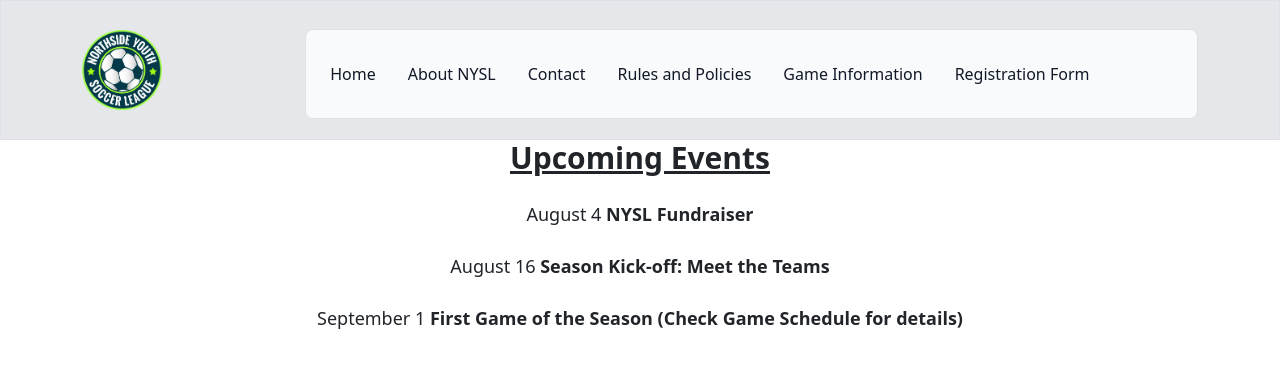
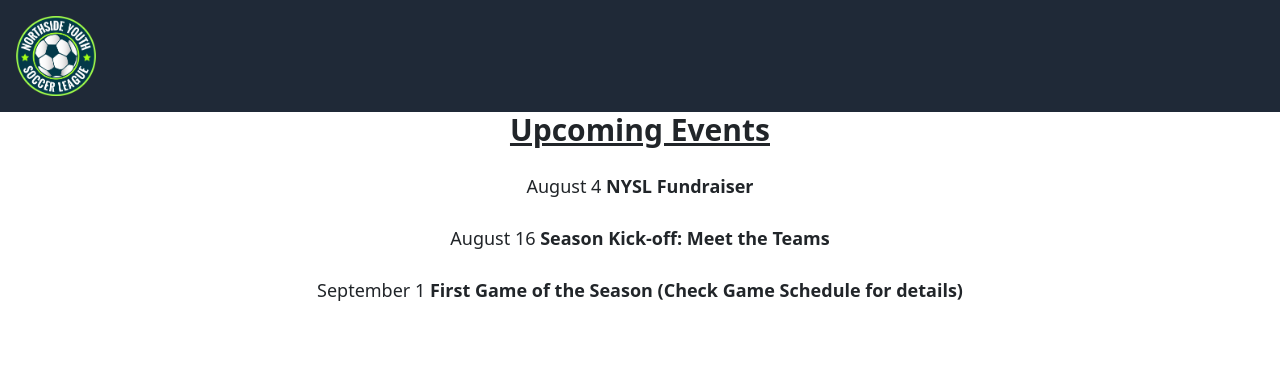
Before and after one commit to AndreusSH/soccerleague, a React (Create React App) app: page / in a window 1280 px wide. Shown: the top 368 px of the page. Built offline with nearby package versions, Linux system fonts and the light colour scheme.

Commit message:
Navbar redone using a mobile first approach

```diff
--- a/src/components/Navbar.js
+++ b/src/components/Navbar.js
@@ -1,57 +1,57 @@
-import React from "react";
+import React, { useState } from "react";
 import { NavLink } from "react-router-dom";
+import "../index.css";
+import { FontAwesomeIcon } from '@fortawesome/react-fontawesome'
+import { faBars } from '@fortawesome/free-solid-svg-icons'
 
 function Navbar() {
+  const [isMenuOpen, setIsMenuOpen] = useState(false);
+
+  const toggleMenu = () => {
+    setIsMenuOpen(!isMenuOpen);
+  };
 
   return (
-   <nav className="sticky top-0  w-full border border-b-1 z-50 bg-gray-200">
-    <div className="container max-w-5xl">
-      <div className="flex flex-row py-1 items-center">
-        <div className="basis-1/5">
+    <div>
+      <nav className="bg-gray-800">
+        <div className="flex justify-between items-center p-3">
+          <div>
             <img
-                src="img/nysl_logo.png"
-                alt="logo"
-                width="80"></img>
-        </div>
-        <div className="basis-4/5 hidden w-full md:block md:w-auto">
-        <ul  className="font-medium flex flex-col p-4 md:p-0 mt-4 border border-gray-100 rounded-lg bg-gray-50 md:flex-row md:space-x-8 md:mt-0 md:border-0 md:bg-grey-100 dark:bg-gray-800 md:dark:bg-gray-900 dark:border-gray-700 ">
-          <li>
-              <NavLink to="/"
-               activeClassName="bg-purple-500"
-              className="block py-2 pl-3 pr-4 text-gray-900 rounded hover:bg-gray-100 md:hover:bg-transparent md:border-0 md:hover:text-blue-700 md:p-0 dark:text-white md:dark:hover:text-blue-500 dark:hover:bg-gray-700 dark:hover:text-white md:dark:hover:bg-transparent no-underline">Home</NavLink>
-          </li>
-          <li>
-              <NavLink to="#"
-               activeClassName="bg-purple-500"
-              className="block py-2 pl-3 pr-4 text-gray-900 rounded hover:bg-gray-100 md:hover:bg-transparent md:border-0 md:hover:text-blue-700 md:p-0 dark:text-white md:dark:hover:text-blue-500 dark:hover:bg-gray-700 dark:hover:text-white md:dark:hover:bg-transparent no-underline">About NYSL </NavLink>
-          </li>
-          <li>
-              <NavLink to="#"
-              className="block py-2 pl-3 pr-4 text-gray-900 rounded hover:bg-gray-100 md:hover:bg-transparent md:border-0 md:hover:text-blue-700 md:p-0 dark:text-white md:dark:hover:text-blue-500 dark:hover:bg-gray-700 dark:hover:text-white md:dark:hover:bg-transparent no-underline">Contact </NavLink>
-          </li>
-          <li>
-              <NavLink to="#"
-
-              className=" block py-2 pl-3 pr-4 text-gray-900 rounded hover:bg-gray-100 md:hover:bg-transparent md:border-0 md:hover:text-blue-700 md:p-0 dark:text-white md:dark:hover:text-blue-500 dark:hover:bg-gray-700 dark:hover:text-white md:dark:hover:bg-transparent no-underline">Rules and Policies </NavLink>
-          </li>
-          <li>
-              <NavLink to="/games"
-               activeClassName="bg-purple-500"
-              className="block py-2 pl-3 pr-4 text-gray-900 rounded hover:bg-gray-100 md:hover:bg-transparent md:border-0 md:hover:text-blue-700 md:p-0 dark:text-white md:dark:hover:text-blue-500 dark:hover:bg-gray-700 dark:hover:text-white md:dark:hover:bg-transparent no-underline">Game Information</NavLink>
-          </li>
-          <li>
-              <NavLink to="#"
-               activeClassName="bg-purple-500"
-              className="block py-2 pl-3 pr-4 text-gray-900 rounded hover:bg-gray-100 md:hover:bg-transparent md:border-0 md:hover:text-blue-700 md:p-0 dark:text-white md:dark:hover:text-blue-500 dark:hover:bg-gray-700 dark:hover:text-white md:dark:hover:bg-transparent no-underline">Registration Form</NavLink>
-          </li>
-        </ul>
-
-
+              src="img/nysl_logo.png"
+              alt="logo"
+              width="80"
+            />
           </div>
 
-      </div>
+          <div>
+            <button
+              className="text-white lg:hidden"
+              onClick={toggleMenu}
+              style={{ fontSize: "36px" }}
+
+            >
+              <FontAwesomeIcon icon={faBars} />
+            </button>
+          </div>
+        </div>
+
+        {isMenuOpen ? (
+          <div className="text-center">
+            <ul className="space-y-2 pb-3">
+            <li>
+              <NavLink to="/">Home</NavLink>
+          </li>
+              <li><NavLink to="/">About NYSL </NavLink></li>
+              <li><NavLink to="/">Contact</NavLink></li>
+              <li><NavLink to="/">Rules and Policies</NavLink></li>
+              <li><NavLink to="/games">Game Information</NavLink></li>
+              <li><NavLink to="/">Registration Form</NavLink></li>
+
+            </ul>
+          </div>
+        ) : null}
+      </nav>
     </div>
-   </nav>
   );
 }
 
```
